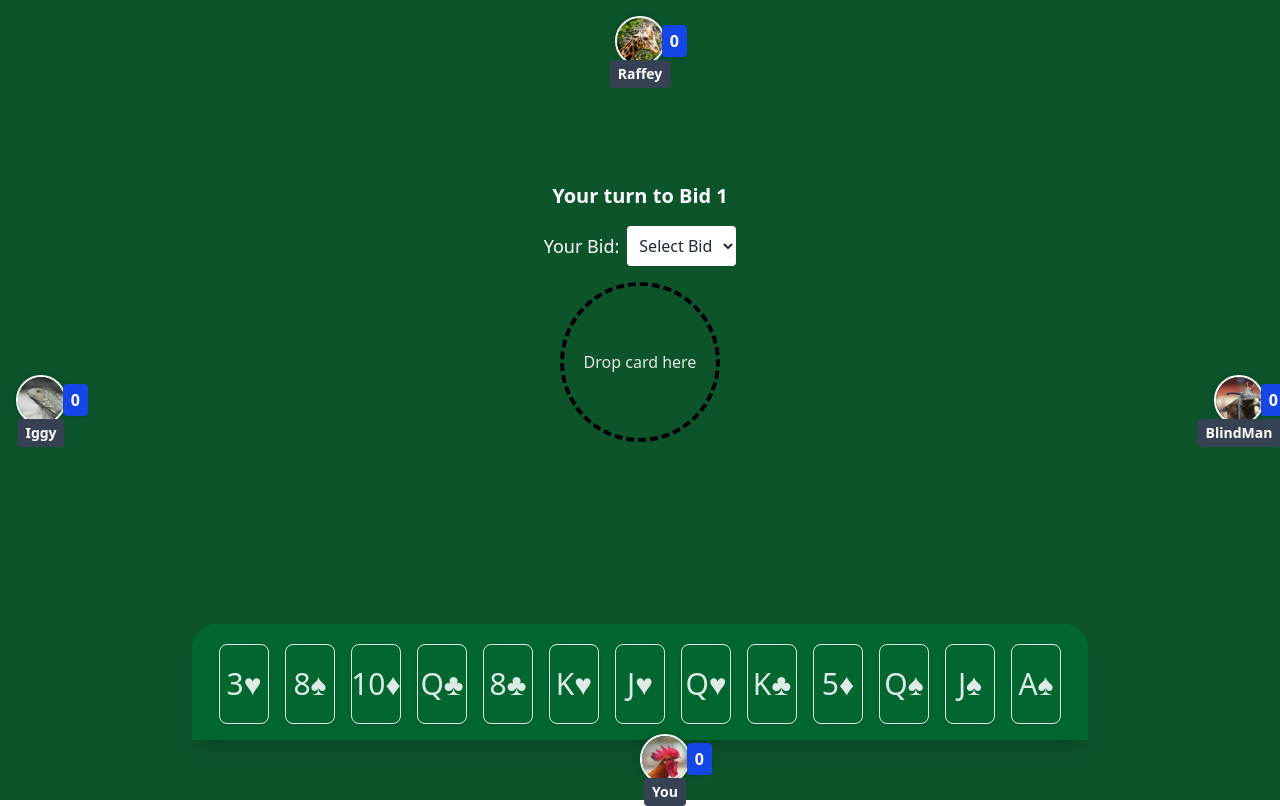
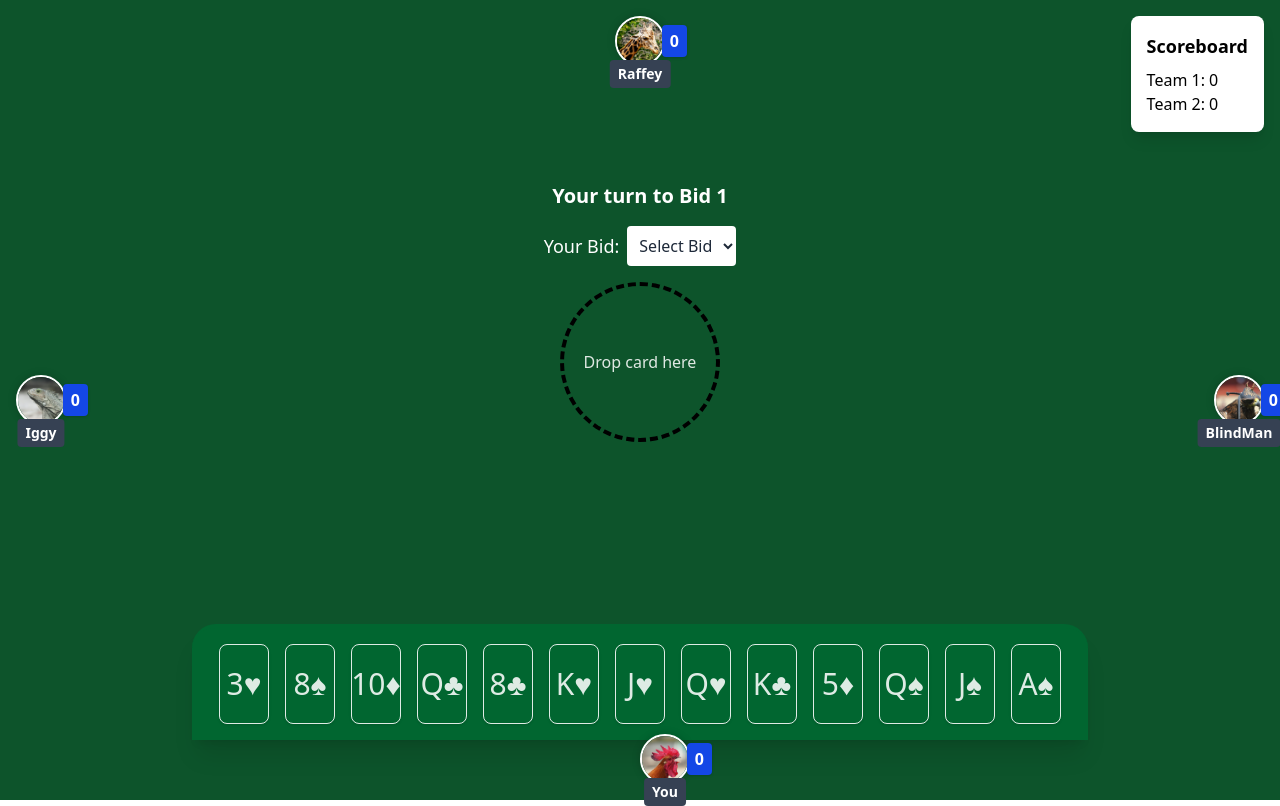
Before and after one commit to RaijiRS/Spades, a React (Vite) app in the folder frontend/: page / in a window 1280 px wide. Built offline with nearby package versions, Linux system fonts and the light colour scheme.

Commit message:
added scoreboard

```diff
--- a/frontend/src/App.jsx
+++ b/frontend/src/App.jsx
@@ -586,6 +586,7 @@ useEffect(() => {
 
 
 
+
   return (
   <DndProvider backend={HTML5Backend}>
     <div className="relative h-screen w-screen bg-green-900 font-inter flex flex-col items-center justify-between">
@@ -757,6 +758,12 @@ useEffect(() => {
 
       {isModalOpen && <Modal message={modalMessage} onClose={closeModal} />}
     </div>
+
+    <div className="absolute top-4 right-4 bg-white text-black rounded-lg shadow-lg p-4 z-50">
+  <h3 className="font-bold text-lg mb-2">Scoreboard</h3>
+  <p>Team 1: {team1Score}</p>
+  <p>Team 2: {team2Score}</p>
+</div>
     </DndProvider>
   );
 }
```
